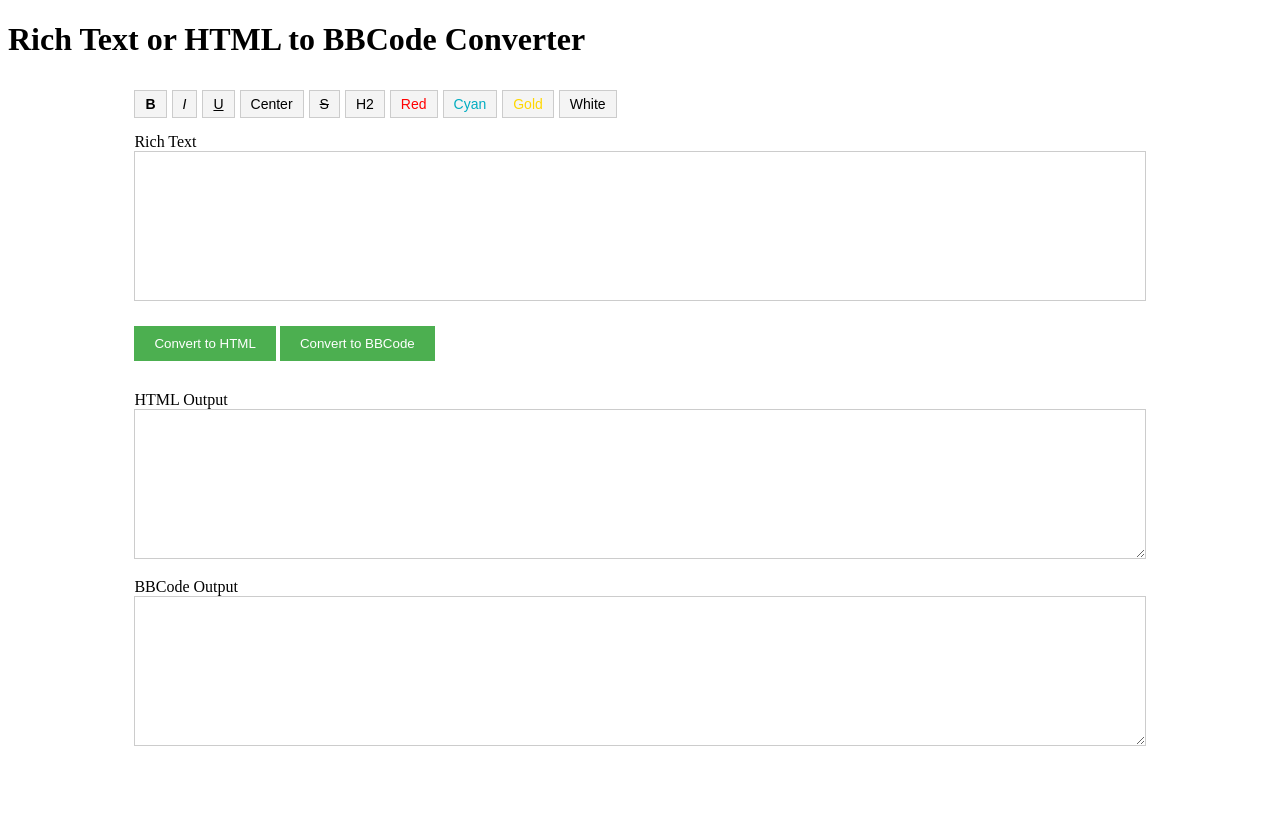
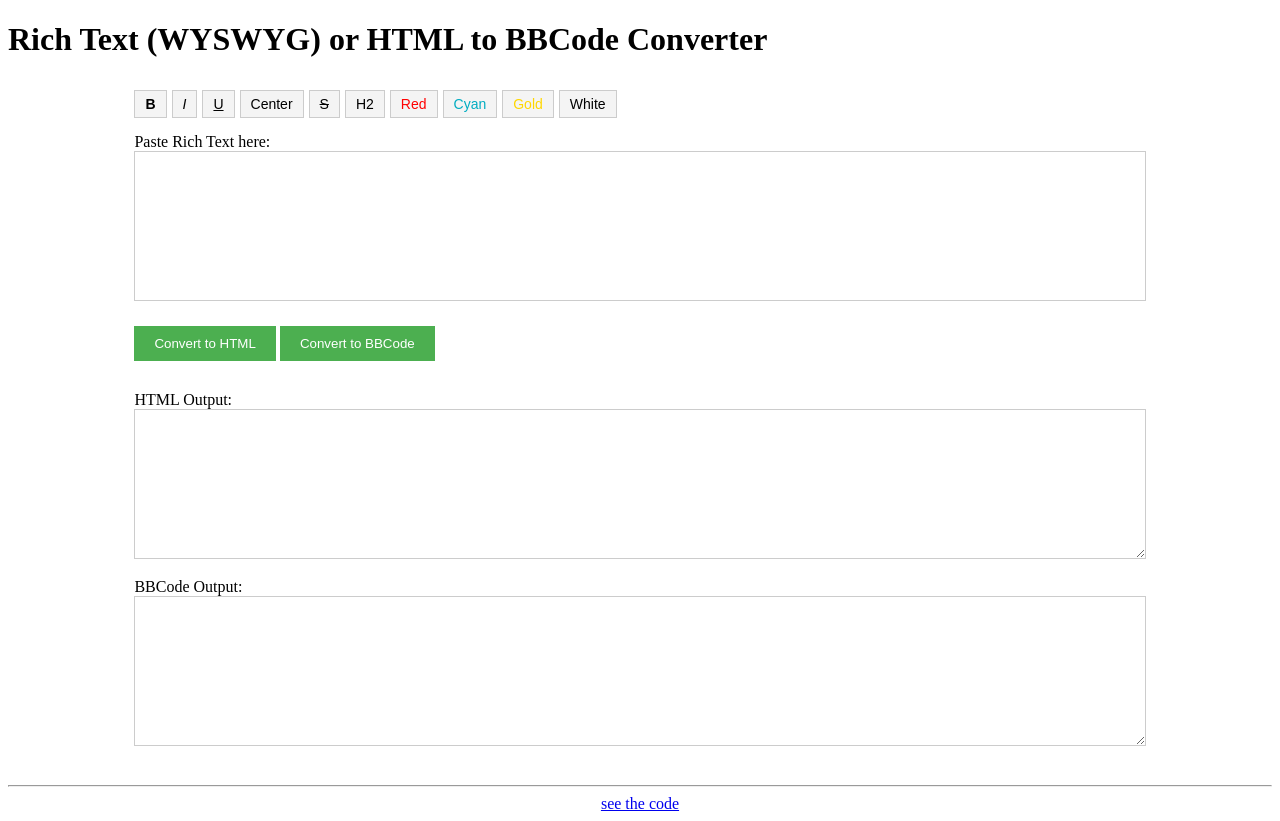
Before and after one commit to almahmudbd/convert-to-bbcode, a plain HTML site: page index.html in a window 1280 px wide. Before the commit the page ends 800 px from the top, so only its background shows below. Drawn offline with Linux system fonts and the light colour scheme.

Commit message:
Update index.html

```diff
--- a/index.html
+++ b/index.html
@@ -84,11 +84,11 @@
 </head>
 <body>
 
-    <h1>Rich Text or HTML to BBCode Converter</h1>
+    <h1>Rich Text (WYSWYG) or HTML to BBCode Converter</h1>
 
     <div class="container">
         <div>
-           <!-- Toolbar for Rich Text Editor -->
+            <!-- Toolbar for Rich Text Editor -->
             <div class="toolbar">
                 <button onclick="document.execCommand('bold', false, null);"><b>B</b></button>
                 <button onclick="document.execCommand('italic', false, null);"><i>I</i></button>
@@ -99,9 +99,9 @@
                 <button onclick="document.execCommand('foreColor', false, '#ff0000');"><font color="#ff0000">Red</font></button>
                 <button onclick="document.execCommand('foreColor', false, '#00acc1');"><font color="#00acc1">Cyan</font></button>
                 <button onclick="document.execCommand('foreColor', false, '#ffd700');"><font color="#ffd700">Gold</font></button>
-                <button onclick="document.execCommand('foreColor', false, '#ffffff');"><font color="#00000">White</font></button>
+                <button onclick="document.execCommand('foreColor', false, '#ffffff');"><font color="#000">White</font></button>
             </div>
-            <label for="richTextInput">Rich Text</label>
+            <label for="richTextInput">Paste Rich Text here:</label>
             <div id="richTextInput" contenteditable="true" class="editable-box"></div>
 
             <!-- Buttons for conversion below rich text input -->
@@ -112,15 +112,17 @@
         </div>
 
         <div>
-            <label for="htmlOutput">HTML Output</label>
+            <label for="htmlOutput">HTML Output:</label>
             <textarea id="htmlOutput" class="editable-box"></textarea>
         </div>
 
         <div>
-            <label for="bbcodeOutput">BBCode Output</label>
+            <label for="bbcodeOutput">BBCode Output:</label>
             <textarea id="bbcodeOutput" class="editable-box"></textarea>
         </div>
     </div>
+<hr/>
+<center><a href="https://github.com/almahmudbd/convert-to-bbcode" target=”_blank”>see the code</a></center>
 
     <script>
         // Function to convert rich text to HTML and display in the HTML output area
@@ -148,6 +150,7 @@
                 .replace(/<blockquote>(.*?)<\/blockquote>/g, "[quote]$1[/quote]")
                 .replace(/<hr\s*\/?>/g, "[hr]")
                 .replace(/<span class="df">(.*?)<\/span>/g, "[df]$1[/df]")
+                .replace(/<font color="(.*?)">(.*?)<\/font>/g, "[color=$1]$2[/color]")
                 .replace(/<span style="color:\s?(.*?)">(.*?)<\/span>/g, "[color=$1]$2[/color]")
                 .replace(/<span style="font-size:\s?(.*?)px">(.*?)<\/span>/g, "[size=$1]$2[/size]")
                 .replace(/<span style="font-family:\s?(.*?)">(.*?)<\/span>/g, "[font=$1]$2[/font]")
```
